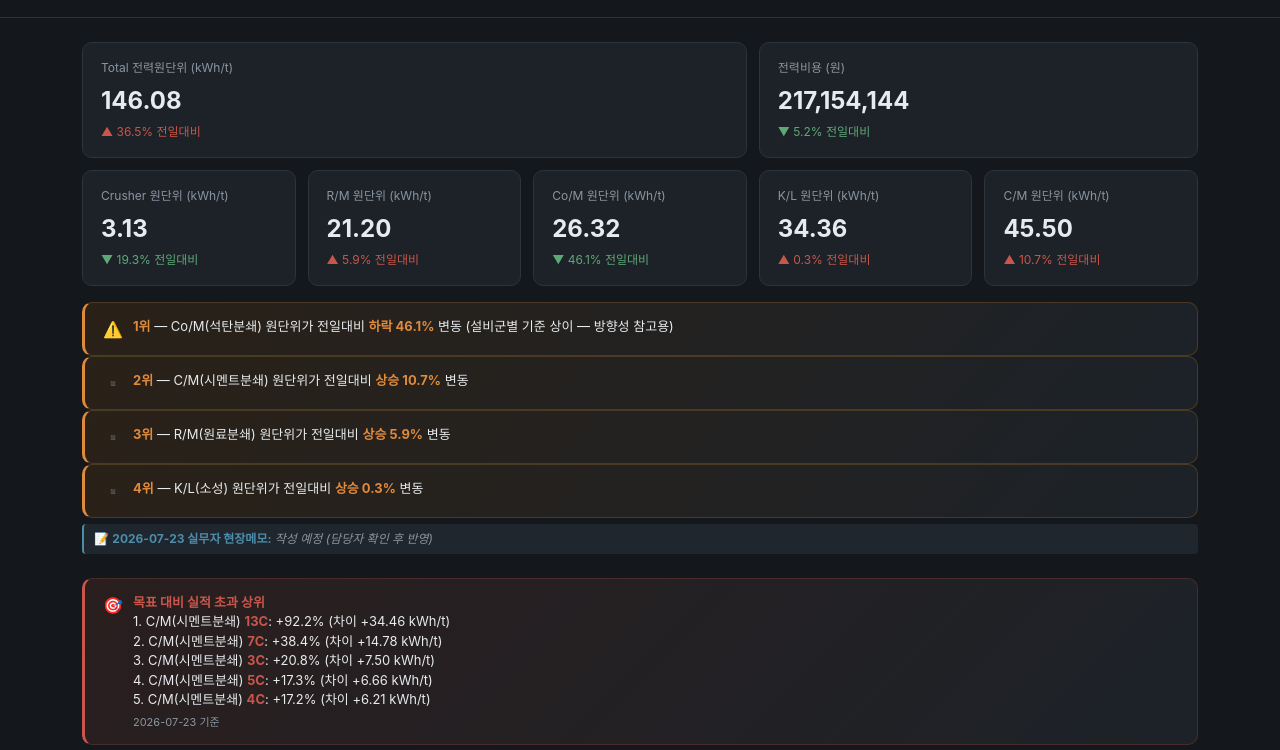
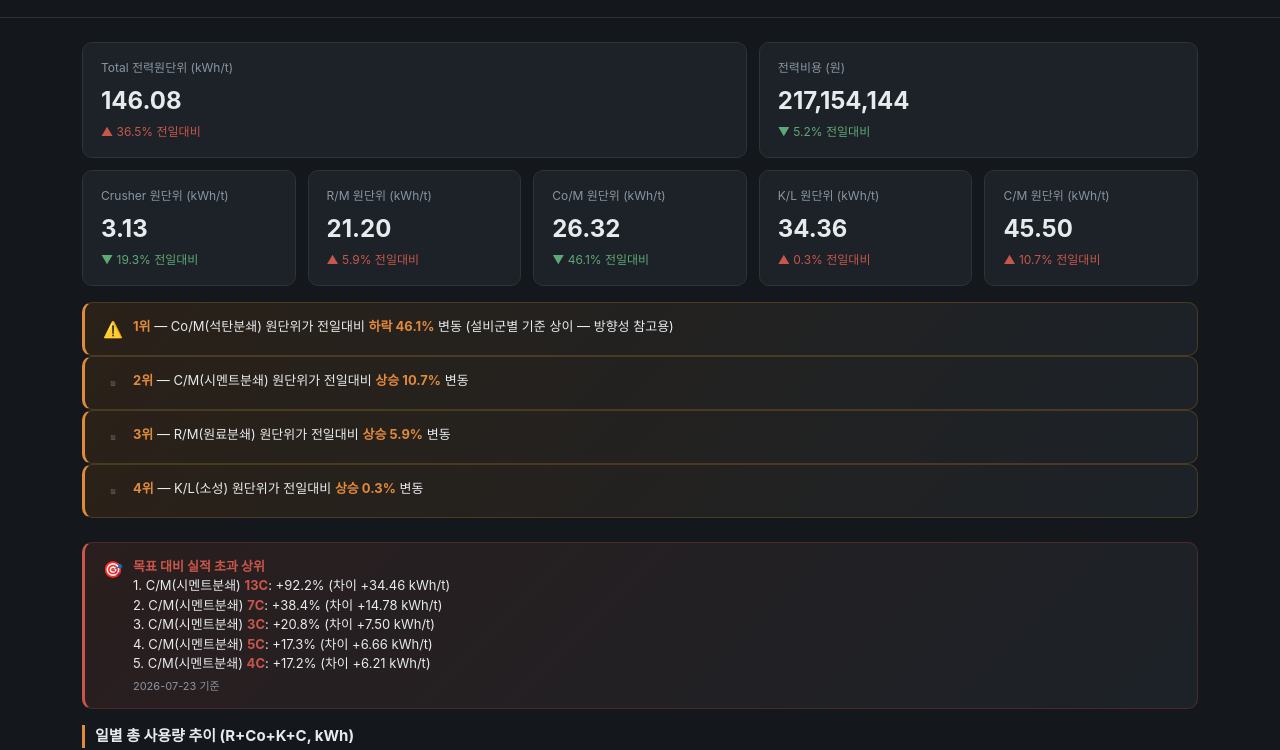
Before and after one commit to mr1kwg-wang1/daily-power-dashboard, a plain HTML site: page index.html in a window 1280 px wide. Shown: the part 88-838 px from the top of the page. Drawn offline with nearby package versions, Linux system fonts and the light colour scheme.

Commit message:
Only show field note box when a note actually exists for the day
Co-Authored-By: Claude Sonnet 5 <noreply@anthropic.com>

```diff
--- a/index.html
+++ b/index.html
@@ -273,7 +273,9 @@ function render(days, maintenanceLog){
         ${i===0 ? ' (설비군별 기준 상이 — 방향성 참고용)' : ''}
       </div></div>`;
     });
-    html += `<div class="note-box">📝 <b>${last.date} 실무자 현장메모:</b> ${last.note ? last.note : '<span style="color:var(--muted); font-style:italic;">작성 예정 (담당자 확인 후 반영)</span>'}</div>`;
+    if (last.note) {
+      html += `<div class="note-box">📝 <b>${last.date} 실무자 현장메모:</b> ${last.note}</div>`;
+    }
     insightEl.innerHTML = html;
   }
 
```
